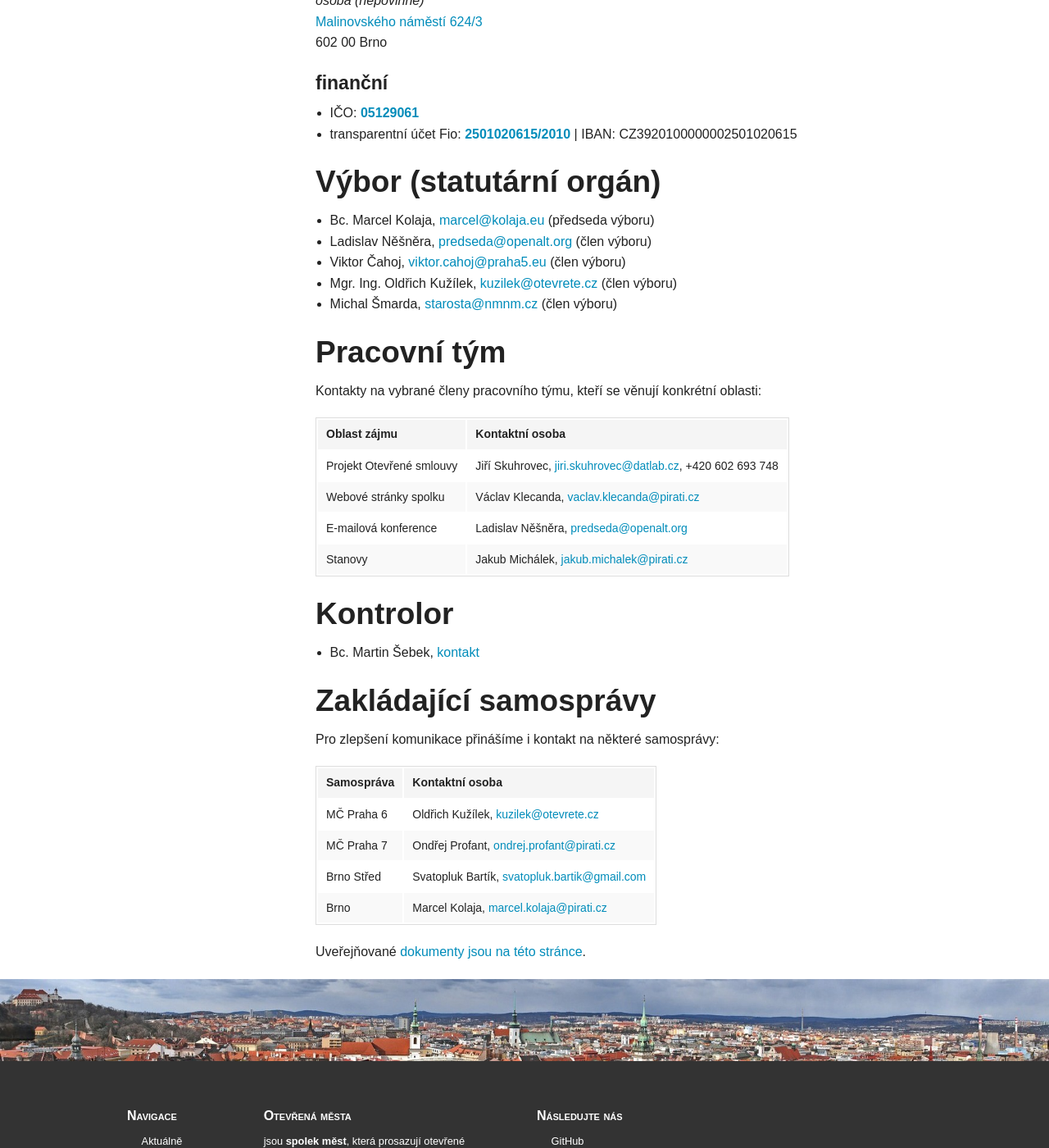
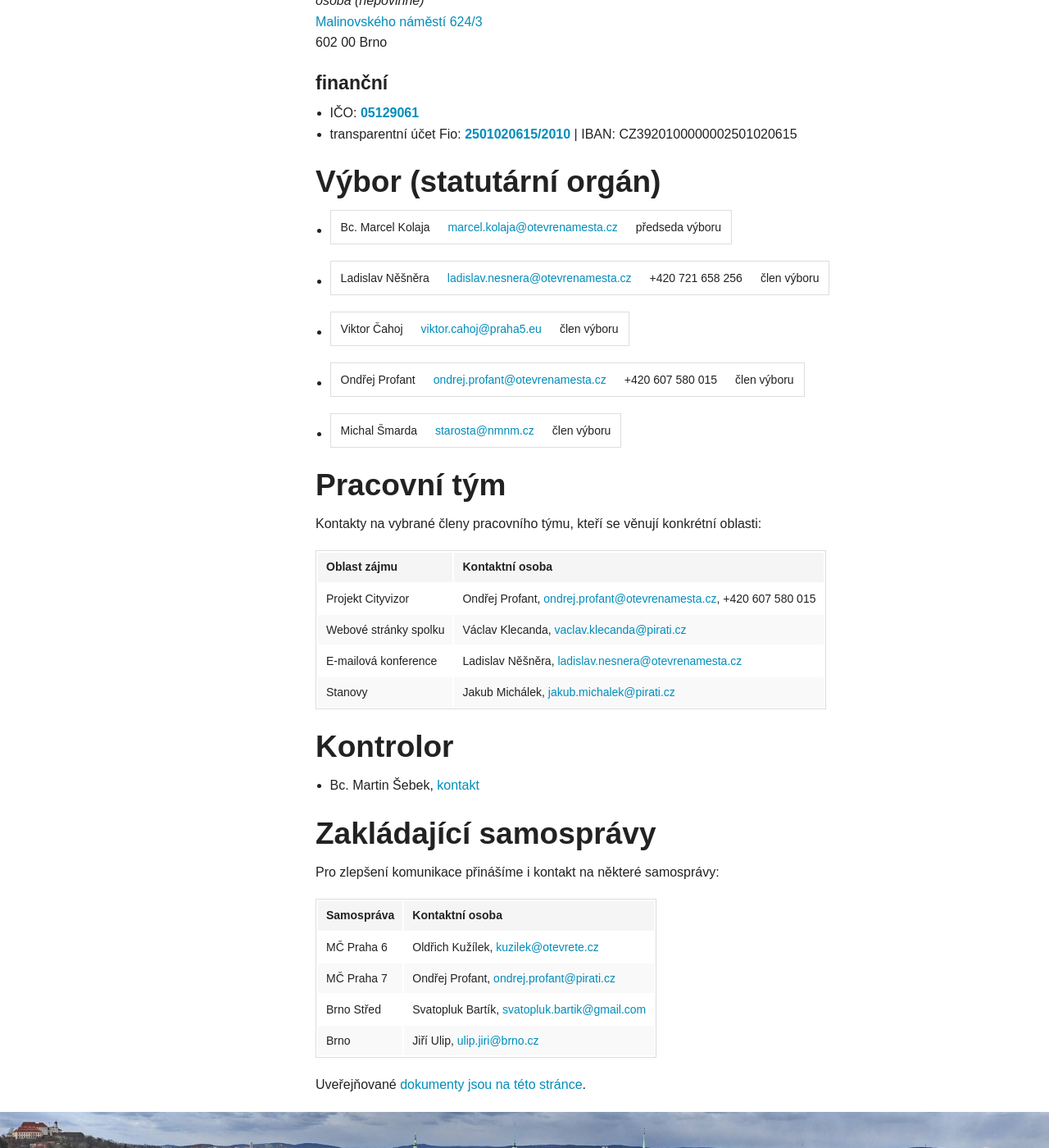
Before and after one commit to otevrenamesta/otevrenamesta.github.io, a Jekyll site: the page built from pages/kontakty.md, in a window 1280 px wide and 1400 px high, scrolled down 378 px. Shown: the whole window at 82% size. Built offline with Jekyll 4.4.1, drawn with Linux system fonts in a browser that asks for light colours; nearby versions of some CDN libraries; library files that are not in the unit come from our copies.

Commit message:
aktualizace kontaktů

```diff
--- a/pages/kontakty.md
+++ b/pages/kontakty.md
@@ -30,11 +30,11 @@ Otevřená města, z. s.
 
 ## Výbor (statutární orgán)
 
-* Bc. Marcel Kolaja, <marcel@kolaja.eu> (předseda výboru)
-* Ladislav Něšněra, <predseda@openalt.org> (člen výboru)
-* Viktor Čahoj, <viktor.cahoj@praha5.eu> (člen výboru)
-* Mgr. Ing. Oldřich Kužílek, <kuzilek@otevrete.cz> (člen výboru)
-* Michal Šmarda, <starosta@nmnm.cz> (člen výboru)
+* Bc. Marcel Kolaja | <marcel.kolaja@otevrenamesta.cz> | předseda výboru
+* Ladislav Něšněra | <ladislav.nesnera@otevrenamesta.cz> | +420 721 658 256 | člen výboru
+* Viktor Čahoj | <viktor.cahoj@praha5.eu> |člen výboru
+* Ondřej Profant | <ondrej.profant@otevrenamesta.cz> | +420 607 580 015 |člen výboru
+* Michal Šmarda | <starosta@nmnm.cz> | člen výboru
 
 ## Pracovní tým
 
@@ -42,9 +42,9 @@ Kontakty na vybrané členy pracovního týmu, kteří se věnují konkrétní o
 
 Oblast zájmu | Kontaktní osoba
 --- | ---
-Projekt Otevřené smlouvy | Jiří Skuhrovec, <jiri.skuhrovec@datlab.cz>, +420 602 693 748
+Projekt Cityvizor | Ondřej Profant, <ondrej.profant@otevrenamesta.cz>, +420 607 580 015
 Webové stránky spolku | Václav Klecanda, <vaclav.klecanda@pirati.cz>
-E-mailová konference | Ladislav Něšněra, <predseda@openalt.org>
+E-mailová konference | Ladislav Něšněra, <ladislav.nesnera@otevrenamesta.cz>
 Stanovy | Jakub Michálek, <jakub.michalek@pirati.cz>
 
 ## Kontrolor
@@ -60,6 +60,6 @@ Samospráva | Kontaktní osoba
 MČ Praha 6 | Oldřich Kužílek, <kuzilek@otevrete.cz>
 MČ Praha 7 | Ondřej Profant, <ondrej.profant@pirati.cz>
 Brno Střed | Svatopluk Bartík, <svatopluk.bartik@gmail.com>
-Brno | Marcel Kolaja, <marcel.kolaja@pirati.cz>
+Brno | Jiří Ulip, <ulip.jiri@brno.cz>
 
 Uveřejňované [dokumenty jsou na této stránce](/dokumenty/).
```
